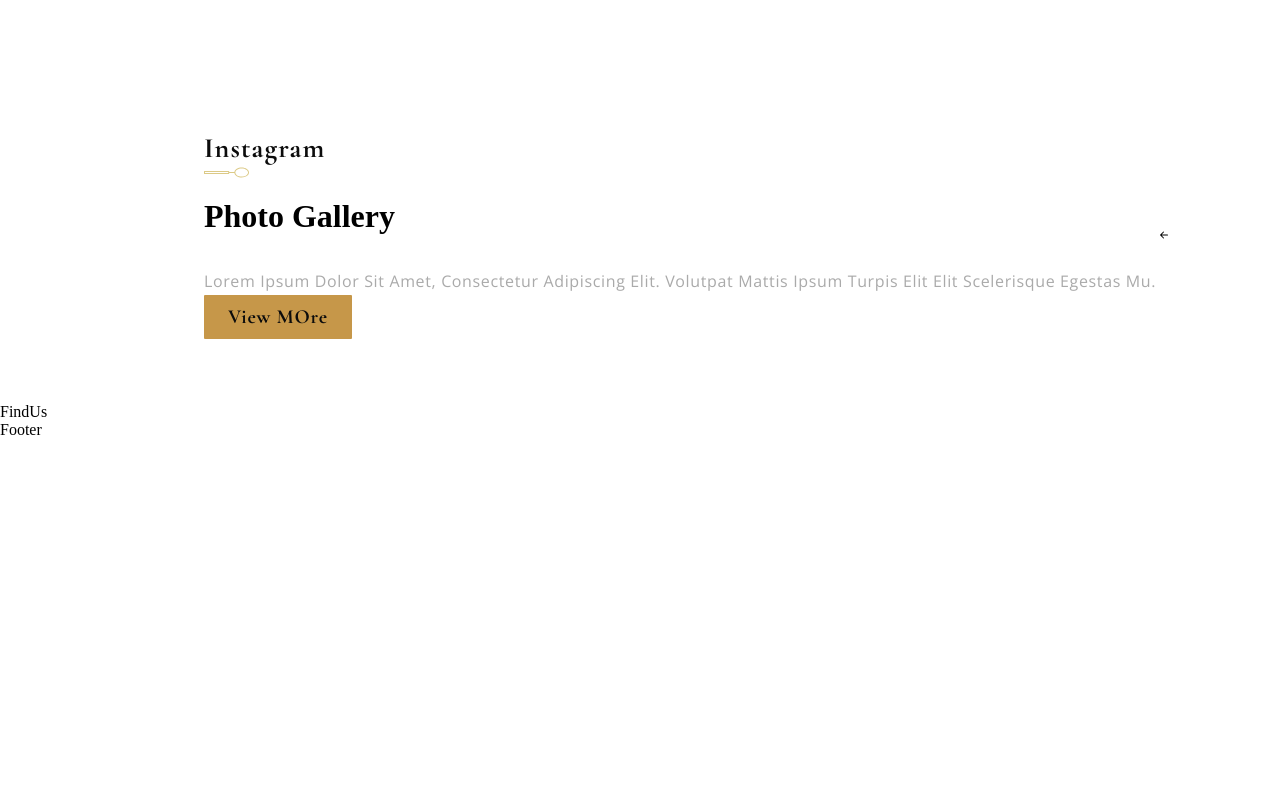
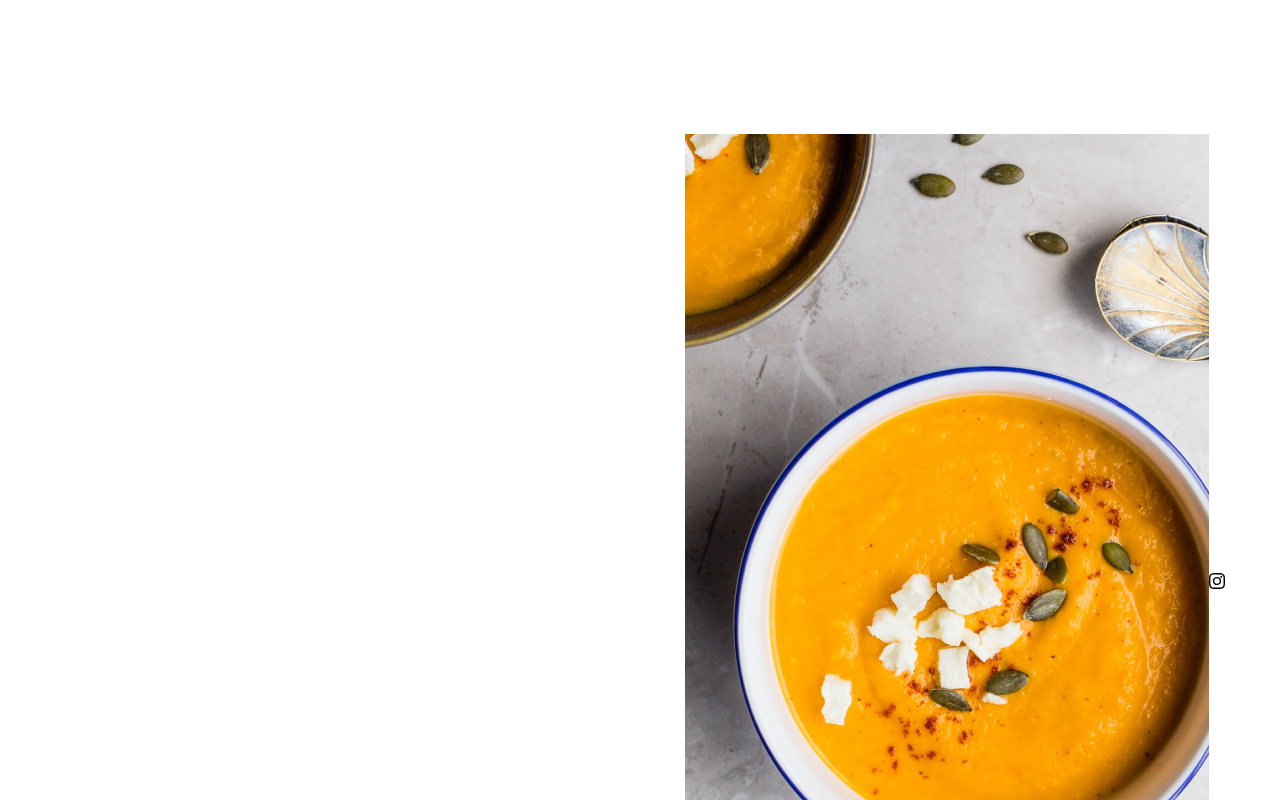
Before and after one commit to tsongtheng/GlobalFlavors, a React (Create React App) app: page / in a window 1280 px wide. Shown: the part 5220-6020 px from the top of the page. Before the commit the page ends 5659 px from the top, so only its background shows below. Built offline with nearby package versions, Linux system fonts and the light colour scheme.

Commit message:
add images

```diff
--- a/src/container/Gallery/Gallery.jsx
+++ b/src/container/Gallery/Gallery.jsx
@@ -6,8 +6,15 @@ import {
 } from "react-icons/bs";
 
 import { SubHeading } from "../../components";
-import { data } from "../../constants";
+import { images } from "../../constants";
 import "./Gallery.css";
+
+const galleryImages = [
+  images.gallery01,
+  images.gallery02,
+  images.gallery03,
+  images.gallery04,
+];
 
 const Gallery = () => {
   const scrollRef = React.useRef(null);
@@ -37,7 +44,17 @@ const Gallery = () => {
       </div>
 
       <div className="app__gallery-images">
-        <div className="app__gallery-images_container" ref={scrollRef}></div>
+        <div className="app__gallery-images_container" ref={scrollRef}>
+          {galleryImages.map((image, index) => (
+            <div
+              className="app__gallery-images_card flex__center"
+              key={`gallery_image-${index + 1}`}
+            >
+              <img src={image} alt="gallery" />
+              <BsInstagram className="gallery__image-icon" />
+            </div>
+          ))}
+        </div>
       </div>
 
       <div className="app__gallery-images_arrow">
```
